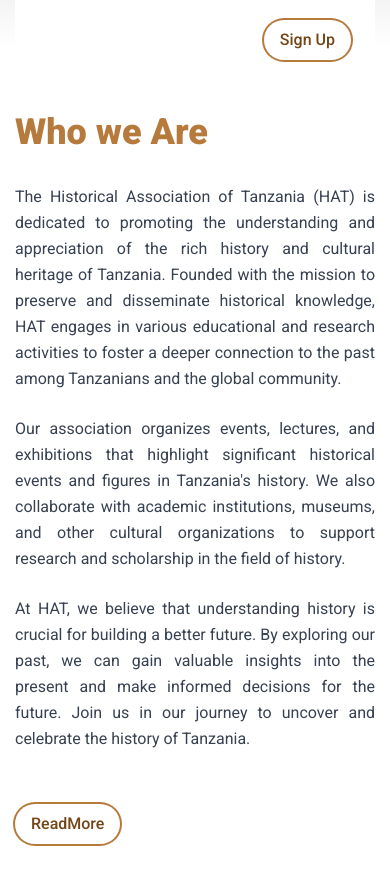
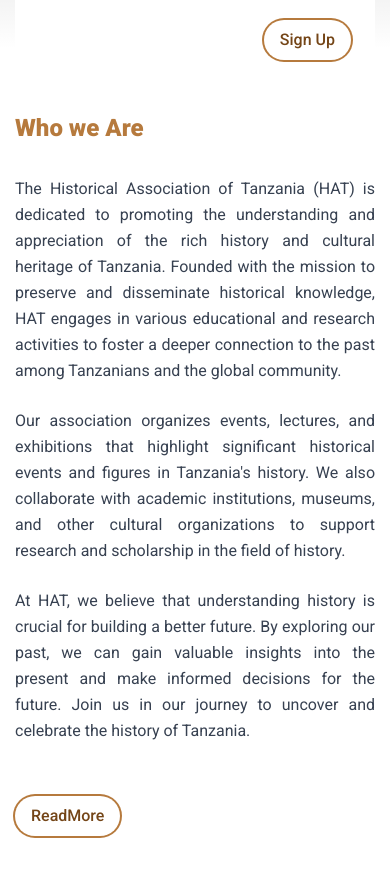
Before and after one commit to Mhando-Z/Historical-association-of-Tanzania, a React (Create React App) app: page / in a window 390 px wide. Shown: the part 796-1670 px from the top of the page. Built offline with nearby package versions, Linux system fonts and the light colour scheme; no server answers.

Commit message:
Phase Two

```diff
--- a/src/Pages/AboutUs.jsx
+++ b/src/Pages/AboutUs.jsx
@@ -41,7 +41,7 @@ function AboutUs() {
       variants={containerVariants}
     >
       <motion.h1
-        className="mb-8 text-4xl font-black text-[#b67a3d]"
+        className="mb-8 text-2xl md:text-4xl font-black text-[#b67a3d]"
         variants={itemVariants}
       >
         Who we Are
```
